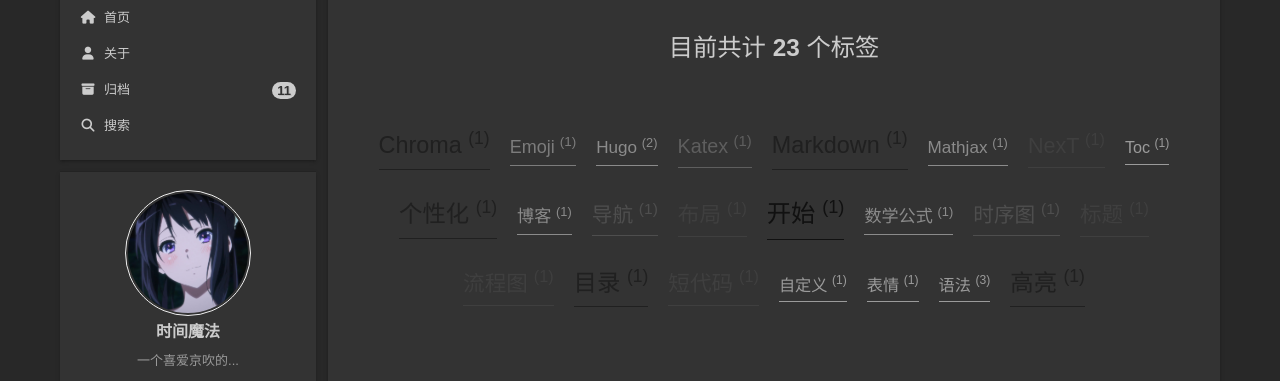
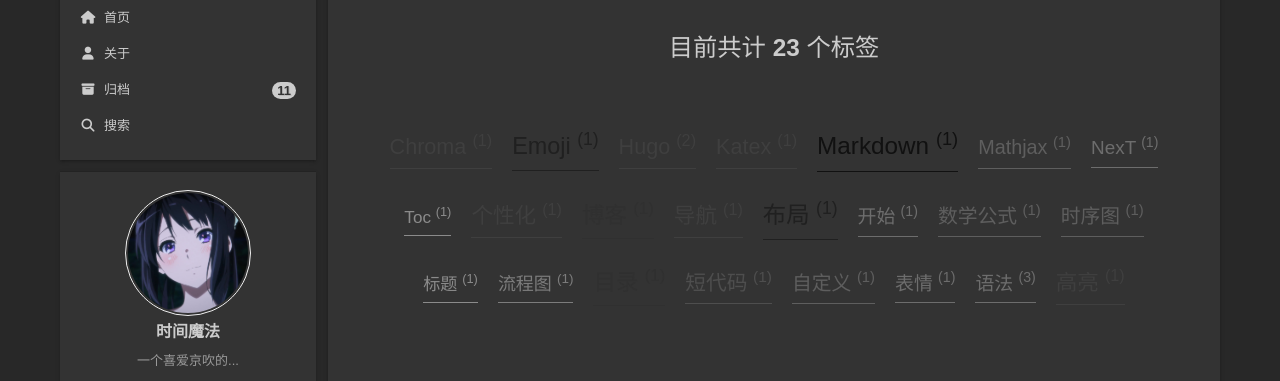
Before and after one commit to wqwy17/wqwy17.github.io, a plain HTML site: page tags/index.html in a window 1280 px wide. Shown: the part 130-511 px from the top of the page. Drawn offline with nearby package versions, Linux system fonts and the light colour scheme; some packages are replaced by stand-ins of ours; a script that the page names is missing.

Commit message:
2024/03/18 周一  1:02:14.32

```diff
--- a/tags/index.html
+++ b/tags/index.html
@@ -12,51 +12,51 @@ Github
 E-Mail</a></span></div><div class="cc-license animated" itemprop=license><a href=https://creativecommons.org/licenses/by-nc-sa/4.0/deed.zh class=cc-opacity rel=noopener target=_blank title=共享知识><img src=/imgs/img-lazy-loading.gif data-src=/imgs/cc/big/by_nc_sa.svg alt=共享知识></a></div><div class="links-of-blogroll site-overview-item animated"><div class=links-of-blogroll-title><i class="fa fa-globe fa-fw"></i>
 友情链接</div><ul class=links-of-blogroll-list><li class=links-of-blogroll-item><a href=https://gitee.com/hugo-next/hugo-theme-next title=https://gitee.com/hugo-next/hugo-theme-next target=_blank>Hugo-NexT</a></li></ul></div></div></div></div></aside><div class=sidebar-dimmer></div></header><div class=tool-buttons><div id=toggle-theme class=button title=深浅模式切换><i class="fas fa-adjust"></i></div><div class=back-to-top role=button title=返回顶部><i class="fa fa-arrow-up"></i>
 <span>0%</span></div></div><div class=reading-progress-bar></div><a role=button class="book-mark-link book-mark-link-fixed"></a><a href=https://github.com/wqwy17 rel="noopener external nofollow noreferrer" target=_blank title="Follow me on GitHub" class="exturl github-corner"><svg width="80" height="80" viewBox="0 0 250 250" aria-hidden="true"><path d="M0 0 115 115h15l12 27L250 250V0z"/><path d="M128.3 109C113.8 99.7 119 89.6 119 89.6 122 82.7 120.5 78.6 120.5 78.6 119.2 72 123.4 76.3 123.4 76.3 127.3 80.9 125.5 87.3 125.5 87.3 122.9 97.6 130.6 101.9 134.4 103.2" fill="currentcolor" style="transform-origin:130px 106px" class="octo-arm"/><path d="M115 115C114.9 115.1 118.7 116.5 119.8 115.4l13.9-13.8C136.9 99.2 139.9 98.4 142.2 98.6 133.8 88 127.5 74.4 143.8 58 148.5 53.4 154 51.2 159.7 51 160.3 49.4 163.2 43.6 171.4 40.1 171.4 40.1 176.1 42.5 178.8 56.2 183.1 58.6 187.2 61.8 190.9 65.4 194.5 69 197.7 73.2 200.1 77.6 213.8 80.2 216.3 84.9 216.3 84.9 212.7 93.1 206.9 96 205.4 96.6 205.1 102.4 203 107.8 198.3 112.5 181.9 128.9 168.3 122.5 157.7 114.1 157.9 116.9 156.7 120.9 152.7 124.9L141 136.5C139.8 137.7 141.6 141.9 141.8 141.8z" fill="currentcolor" class="octo-body"/></svg>
-</a><script type=text/javascript src=//sidecar.gitter.im/dist/sidecar.v1.js async></script><script type=text/javascript>((window.gitter={}).chat={}).options={room:"hugo-next/community"}</script><noscript><div class=noscript-warning>Theme NexT works best with JavaScript enabled</div></noscript><div class="main-inner tags posts-expand"><div class=post-block lang=zh-CN><div class=post-header><h1>标签集锦</h1></div><div class=post-body><div class=tag-cloud><div class=tag-cloud-title>目前共计 <strong>23</strong> 个标签</div><div class=tag-cloud-tags><a class=tag-cloud-9 href=/tags/chroma>Chroma
+</a><script type=text/javascript src=//sidecar.gitter.im/dist/sidecar.v1.js async></script><script type=text/javascript>((window.gitter={}).chat={}).options={room:"hugo-next/community"}</script><noscript><div class=noscript-warning>Theme NexT works best with JavaScript enabled</div></noscript><div class="main-inner tags posts-expand"><div class=post-block lang=zh-CN><div class=post-header><h1>标签集锦</h1></div><div class=post-body><div class=tag-cloud><div class=tag-cloud-title>目前共计 <strong>23</strong> 个标签</div><div class=tag-cloud-tags><a class=tag-cloud-7 href=/tags/chroma>Chroma
 <span class=tag-list-count><sup>(1)</sup>
-</span></a><a class=tag-cloud-3 href=/tags/emoji>Emoji
+</span></a><a class=tag-cloud-9 href=/tags/emoji>Emoji
 <span class=tag-list-count><sup>(1)</sup>
-</span></a><a class=tag-cloud-2 href=/tags/hugo>Hugo
+</span></a><a class=tag-cloud-7 href=/tags/hugo>Hugo
 <span class=tag-list-count><sup>(2)</sup>
-</span></a><a class=tag-cloud-5 href=/tags/katex>Katex
+</span></a><a class=tag-cloud-7 href=/tags/katex>Katex
 <span class=tag-list-count><sup>(1)</sup>
-</span></a><a class=tag-cloud-9 href=/tags/markdown>Markdown
+</span></a><a class=tag-cloud-10 href=/tags/markdown>Markdown
 <span class=tag-list-count><sup>(1)</sup>
-</span></a><a class=tag-cloud-2 href=/tags/mathjax>Mathjax
+</span></a><a class=tag-cloud-5 href=/tags/mathjax>Mathjax
 <span class=tag-list-count><sup>(1)</sup>
-</span></a><a class=tag-cloud-7 href=/tags/next>NexT
+</span></a><a class=tag-cloud-4 href=/tags/next>NexT
 <span class=tag-list-count><sup>(1)</sup>
-</span></a><a class=tag-cloud-1 href=/tags/toc>Toc
+</span></a><a class=tag-cloud-2 href=/tags/toc>Toc
 <span class=tag-list-count><sup>(1)</sup>
-</span></a><a class=tag-cloud-9 href=/tags/%E4%B8%AA%E6%80%A7%E5%8C%96>个性化
+</span></a><a class=tag-cloud-7 href=/tags/%E4%B8%AA%E6%80%A7%E5%8C%96>个性化
 <span class=tag-list-count><sup>(1)</sup>
-</span></a><a class=tag-cloud-2 href=/tags/%E5%8D%9A%E5%AE%A2>博客
+</span></a><a class=tag-cloud-8 href=/tags/%E5%8D%9A%E5%AE%A2>博客
 <span class=tag-list-count><sup>(1)</sup>
-</span></a><a class=tag-cloud-6 href=/tags/%E5%AF%BC%E8%88%AA>导航
+</span></a><a class=tag-cloud-7 href=/tags/%E5%AF%BC%E8%88%AA>导航
 <span class=tag-list-count><sup>(1)</sup>
-</span></a><a class=tag-cloud-7 href=/tags/%E5%B8%83%E5%B1%80>布局
+</span></a><a class=tag-cloud-9 href=/tags/%E5%B8%83%E5%B1%80>布局
 <span class=tag-list-count><sup>(1)</sup>
-</span></a><a class=tag-cloud-10 href=/tags/%E5%BC%80%E5%A7%8B>开始
+</span></a><a class=tag-cloud-4 href=/tags/%E5%BC%80%E5%A7%8B>开始
 <span class=tag-list-count><sup>(1)</sup>
-</span></a><a class=tag-cloud-2 href=/tags/%E6%95%B0%E5%AD%A6%E5%85%AC%E5%BC%8F>数学公式
+</span></a><a class=tag-cloud-5 href=/tags/%E6%95%B0%E5%AD%A6%E5%85%AC%E5%BC%8F>数学公式
 <span class=tag-list-count><sup>(1)</sup>
-</span></a><a class=tag-cloud-6 href=/tags/%E6%97%B6%E5%BA%8F%E5%9B%BE>时序图
+</span></a><a class=tag-cloud-5 href=/tags/%E6%97%B6%E5%BA%8F%E5%9B%BE>时序图
 <span class=tag-list-count><sup>(1)</sup>
-</span></a><a class=tag-cloud-7 href=/tags/%E6%A0%87%E9%A2%98>标题
+</span></a><a class=tag-cloud-2 href=/tags/%E6%A0%87%E9%A2%98>标题
 <span class=tag-list-count><sup>(1)</sup>
-</span></a><a class=tag-cloud-7 href=/tags/%E6%B5%81%E7%A8%8B%E5%9B%BE>流程图
+</span></a><a class=tag-cloud-3 href=/tags/%E6%B5%81%E7%A8%8B%E5%9B%BE>流程图
 <span class=tag-list-count><sup>(1)</sup>
-</span></a><a class=tag-cloud-9 href=/tags/%E7%9B%AE%E5%BD%95>目录
+</span></a><a class=tag-cloud-8 href=/tags/%E7%9B%AE%E5%BD%95>目录
 <span class=tag-list-count><sup>(1)</sup>
-</span></a><a class=tag-cloud-7 href=/tags/%E7%9F%AD%E4%BB%A3%E7%A0%81>短代码
+</span></a><a class=tag-cloud-6 href=/tags/%E7%9F%AD%E4%BB%A3%E7%A0%81>短代码
 <span class=tag-list-count><sup>(1)</sup>
-</span></a><a class=tag-cloud-1 href=/tags/%E8%87%AA%E5%AE%9A%E4%B9%89>自定义
+</span></a><a class=tag-cloud-5 href=/tags/%E8%87%AA%E5%AE%9A%E4%B9%89>自定义
 <span class=tag-list-count><sup>(1)</sup>
-</span></a><a class=tag-cloud-1 href=/tags/%E8%A1%A8%E6%83%85>表情
+</span></a><a class=tag-cloud-4 href=/tags/%E8%A1%A8%E6%83%85>表情
 <span class=tag-list-count><sup>(1)</sup>
-</span></a><a class=tag-cloud-1 href=/tags/%E8%AF%AD%E6%B3%95>语法
+</span></a><a class=tag-cloud-4 href=/tags/%E8%AF%AD%E6%B3%95>语法
 <span class=tag-list-count><sup>(3)</sup>
-</span></a><a class=tag-cloud-9 href=/tags/%E9%AB%98%E4%BA%AE>高亮
+</span></a><a class=tag-cloud-7 href=/tags/%E9%AB%98%E4%BA%AE>高亮
 <span class=tag-list-count><sup>(1)</sup></span></a></div></div></div></div></div></main><footer class=footer><div class=footer-inner><div class=copyright>&copy;
 <span itemprop=copyrightYear>2024
 </span><span class=with-love><i class="fa fa-heart"></i>
```
